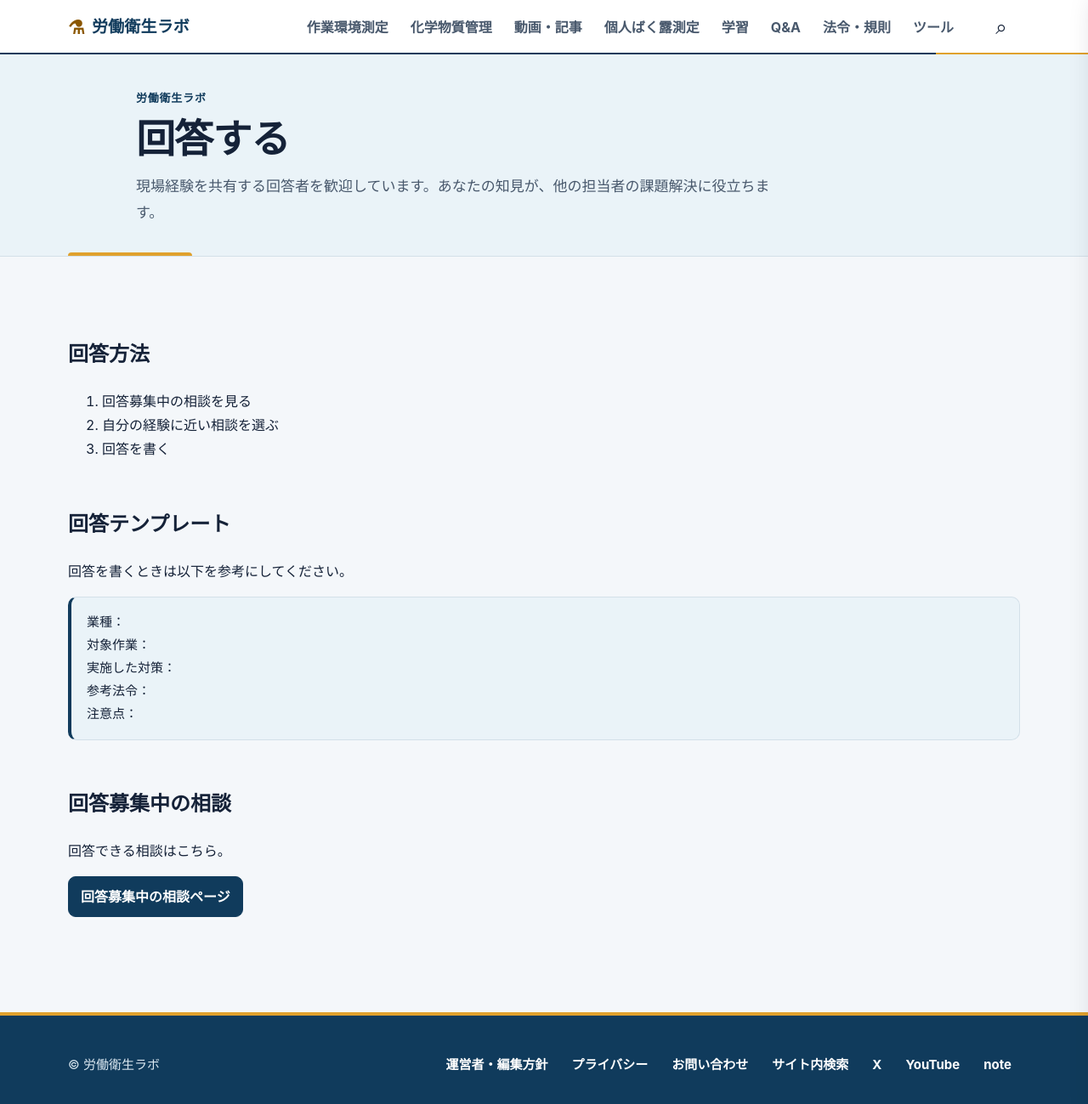
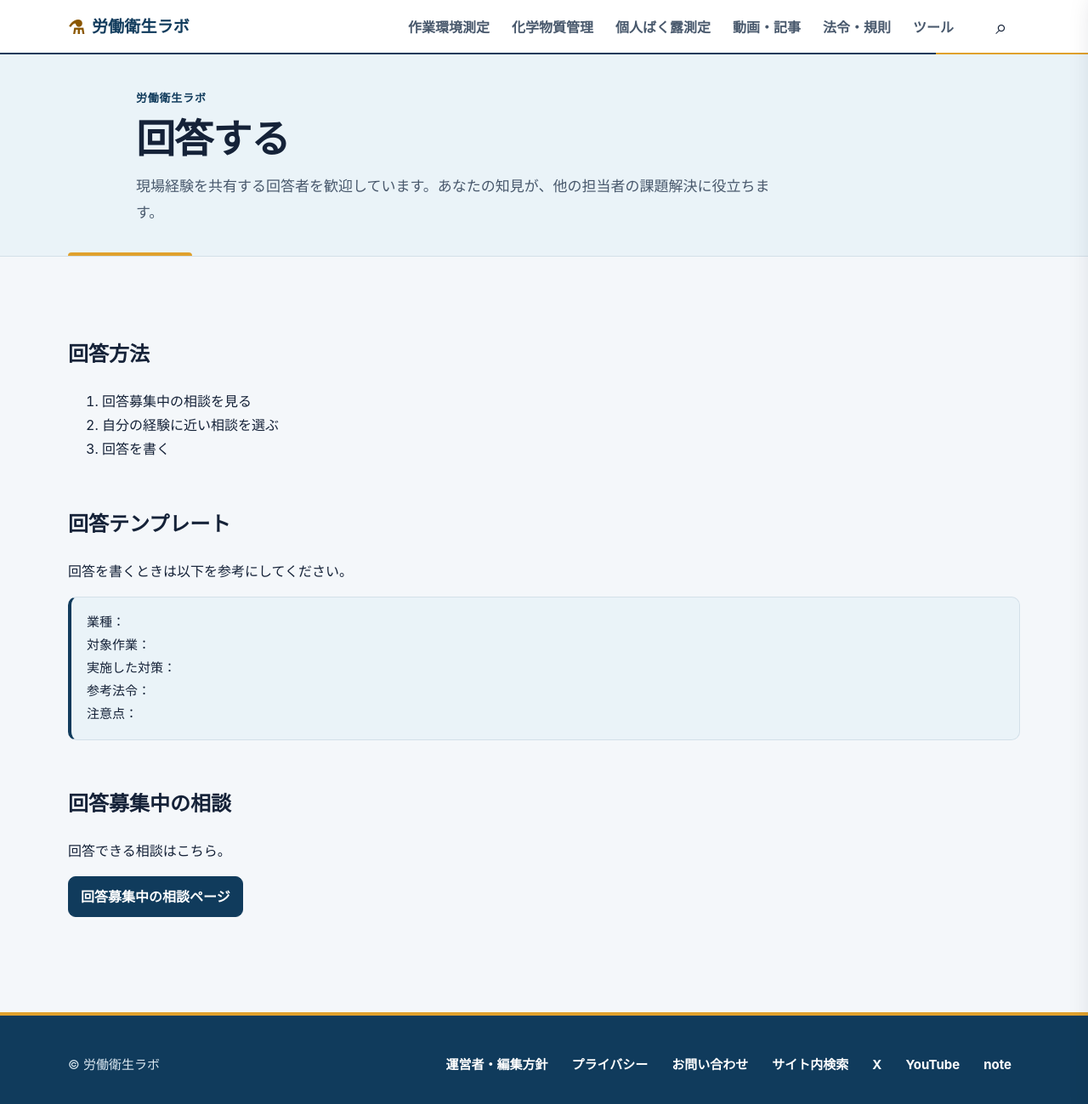
Before and after one commit to rodoeisei-lab/rodoeisei-lab, a Jekyll site: the page built from pages/answer.md, in a window 1280 px wide and 1311 px high. Shown: the top 1299 px of the window at 85% size. Built offline with Jekyll 4.4.1, drawn with Linux system fonts in a browser that asks for light colours.

Commit message:
Simplify primary navigation

```diff
--- a/_data/navigation.yml
+++ b/_data/navigation.yml
@@ -2,14 +2,10 @@
   url: /work-environment-measurement/
 - title: 化学物質管理
   url: /chemical-management/
+- title: 個人ばく露測定
+  url: /personal-exposure-measurement/
 - title: 動画・記事
   url: /videos/
-- title: 個人ばく露測定
-  url: /personal-exposure-measurement/
-- title: 学習
-  url: /learn/
-- title: Q&A
-  url: /qa/
 - title: 法令・規則
   url: /regulations/
 - title: ツール
```
